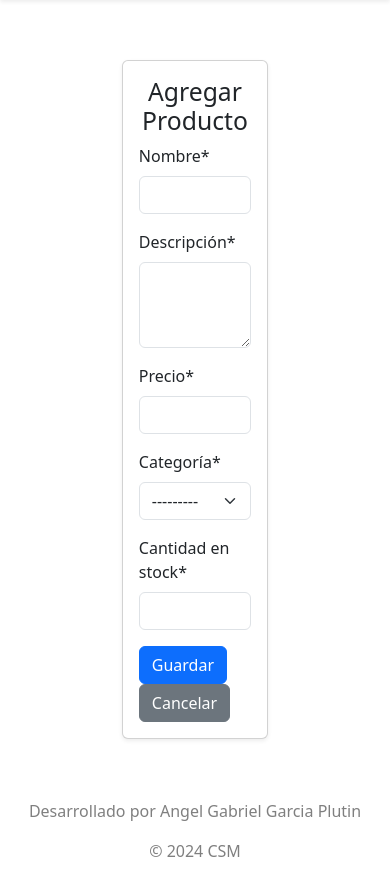
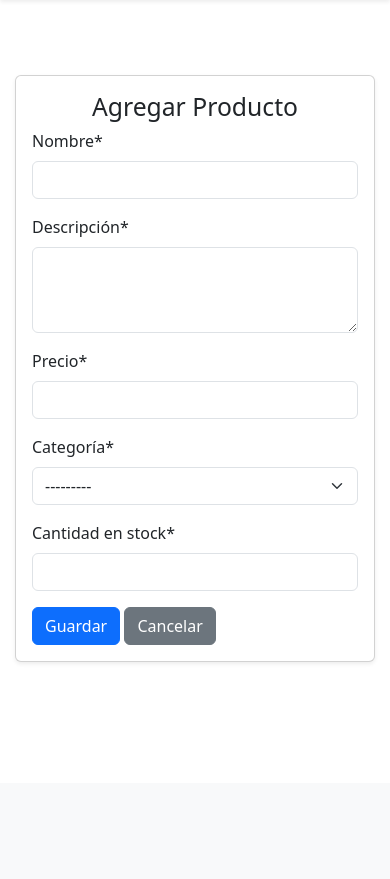
Before and after one commit to Angelggp/Django-crud-productos, a Django app: page /productos/nuevo/ in a window 390 px wide. Shown: the part 61-940 px from the top of the page. After the commit the page ends 723 px from the top, so only its background shows below. Run offline with Django 4.2, Linux system fonts and the light colour scheme; some libraries are stand-ins or nearby versions.

Commit message:
Correccion de algunos errores

```diff
--- a/supermercado_pj/supermercado_app/models.py
+++ b/supermercado_pj/supermercado_app/models.py
@@ -6,16 +6,18 @@ class Producto(models.Model):
     # Definimos las opciones de categoría como una tupla de tuplas.
     # Cada tupla contiene dos elementos: el valor almacenado en la base de datos y la etiqueta visible para el usuario.
     CATEGORIA_CHOICES = (
-    ('fresco', 'Fresco'),
-    ('bebidas', 'Bebidas'),
-    ('congelados', 'Congelados'),
-    ('abarrotes', 'Abarrotes'),
-    ('panaderia', 'Panadería'),
+    ('alimentos', 'Alimentos'),
+    ('snacks', 'Snacks'),
+    ('bebidas', 'bebidas'),
+    ('ropa', 'Ropa'),
+    ('zapatos', 'Zapatos'),
+    ('maquillaje', 'Maquillaje'),
+    ('deportes', 'Deportes'),
+    ('electrodomesticos', 'Electrodomésticos'),
     ('limpieza', 'Limpieza'),
     ('higiene_personal', 'Higiene Personal'),
     ('cuidado_hogar', 'Cuidado del Hogar'),
-    ('electronica', 'Electrónicos'),
-    ('snacks', 'Snacks'),
+    ('tecnolgia', 'Tecnología')
     )
 
 
@@ -29,3 +31,15 @@ class Producto(models.Model):
 
     def __str__(self):
         return  "{} - {}".format(self.nombre, self.categoria)
+
+
+'''
+Alimentos > chocolates, galletas, pasteles.
+Belleza > cremas antiedad, ácido hialurónico, crema de ojos, limpiadores faciales.
+Deportes > Ropa deportiva, pesas, ligas, pelotas y balones.
+Electrodomésticos > lavadoras, microondas, aspiradoras.
+Higiene y salud > medicamentos, suplementos alimenticios, vitaminas, shampoo.
+Maquillaje > labiales, base, rubores, delineadores.
+Ropa > vestidos, pantalones, trajes de baño.
+Tecnología > televisores, sonido, laptops y computadoras
+'''
--- a/supermercado_pj/supermercado_app/static/css/styles.css
+++ b/supermercado_pj/supermercado_app/static/css/styles.css
@@ -6,9 +6,10 @@ main {
   justify-content: center;
 }
 
-/* .content {
+.content {
   height: 60vh;
-} */
+  margin-bottom: 6rem;
+}
 
 .image-portada {
   width: 100%; /* La imagen ocupa todo el ancho del contenedor */
@@ -26,17 +27,33 @@ main {
   cursor: pointer;
 }
 
-/* .container-form {
-  max-width: 600px;
-  height: 600px;
-  display: flex;
-  flex-direction: column;
-  flex-wrap: wrap;
-  background-color: green;
-} */
-
+/* Estilo predeterminado de la tarjeta */
 .card-form {
-  width: 40%;
+  width: 500px;
   margin-top: 60px;
   margin-bottom: 60px;
 }
+
+@media only screen and (max-width: 768px) {
+  .card-form {
+    max-width: 400px;
+  }
+}
+
+/* Media query para teléfonos */
+@media only screen and (max-width: 576px) {
+  .card-form {
+    max-width: 100%;
+    margin-left: 10px;
+    margin-right: 10px;
+    margin-top: 60px;
+    margin-bottom: 60px;
+  }
+  .card-container {
+    padding: 15px;
+  }
+}
+
+.info {
+  height: 80vh;
+}
--- a/supermercado_pj/supermercado_app/templates/base.html
+++ b/supermercado_pj/supermercado_app/templates/base.html
@@ -49,10 +49,8 @@
     </main>
 
     <footer>
-      <div class="container text-black-50 text-center">
-        <p>Desarrollado por Angel Gabriel Garcia Plutin</p>
-        <p>© 2024 CSM</p>
-    </div>
+      {% block footer %}
+      {% endblock footer %}
     </footer>
   </body>
 </html>
--- a/supermercado_pj/supermercado_app/templates/producto_form.html
+++ b/supermercado_pj/supermercado_app/templates/producto_form.html
@@ -8,8 +8,8 @@
   <link rel="stylesheet" href="{% static 'css/styles.css' %}">
 </head>
 <div
-  class="container d-flex justify-content-center align-items-center flex-column">
-  <div class="card shadow-sm card-form">
+  class="card-container d-flex justify-content-center align-items-center flex-column ">
+  <div class="card-form card shadow-sm">
     <div class="card-body ">
       <h2 class=" card-title text-center">
         {% if form.instance.pk %}Editar{% else %}Agregar{% endif %} Producto
```
Also changed, not shown: supermercado_pj/supermercado_app/static/js/validacion_eliminar_prod.js (added, +11 -0 lines), supermercado_pj/supermercado_app/templates/index.html (+11 -0 lines), supermercado_pj/supermercado_app/templates/info.html (+5 -5 lines), supermercado_pj/supermercado_app/templates/producto_list.html (+3 -16 lines), supermercado_pj/db.sqlite3, supermercado_pj/supermercado_app/migrations/0003_alter_producto_categoria.py (added).
